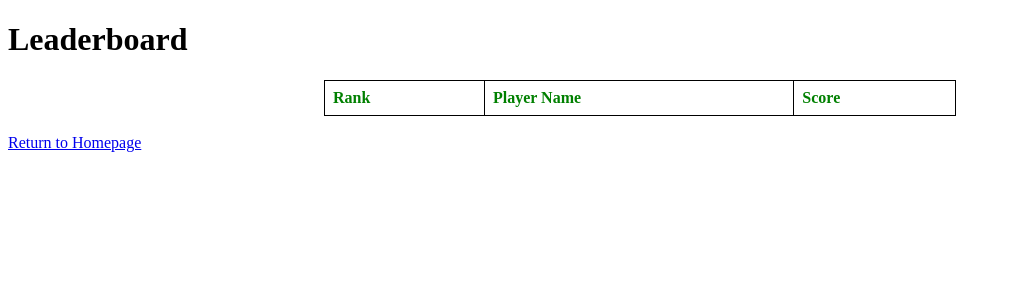
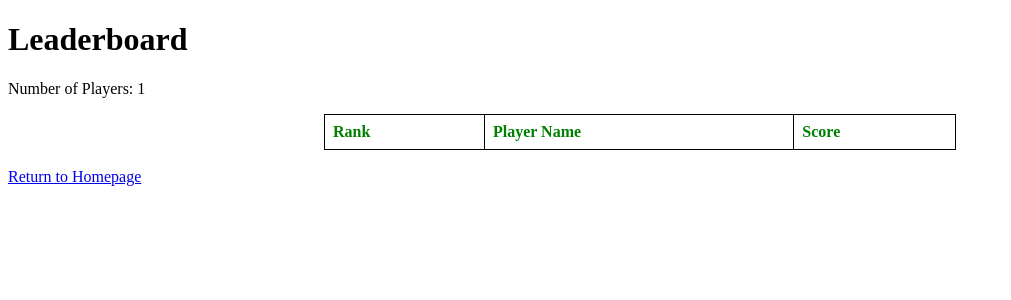
Before and after one commit to alon-redis/simple-redis-leaderboard-demo, a Flask app: template templates/leaderboard.html in a window 1280 px wide. Shown: the top 300 px of the page, without its empty margins (0-1011 px from the left). Run offline with Flask 3, Linux system fonts and the light colour scheme; the template is opened without the code that fills it: most values are stand-ins (such as "Sample title", 1, 10 or a date in 2020); lists and menus that the app fills with data are empty.

Commit message:
Update leaderboard.html

```diff
--- a/templates/leaderboard.html
+++ b/templates/leaderboard.html
@@ -23,6 +23,7 @@
 </head>
 <body>
     <h1>Leaderboard</h1>
+    <p>Number of Players: {{ num_players }}</p>
     <table class="leaderboard-table">
         <thead>
             <tr>
```
